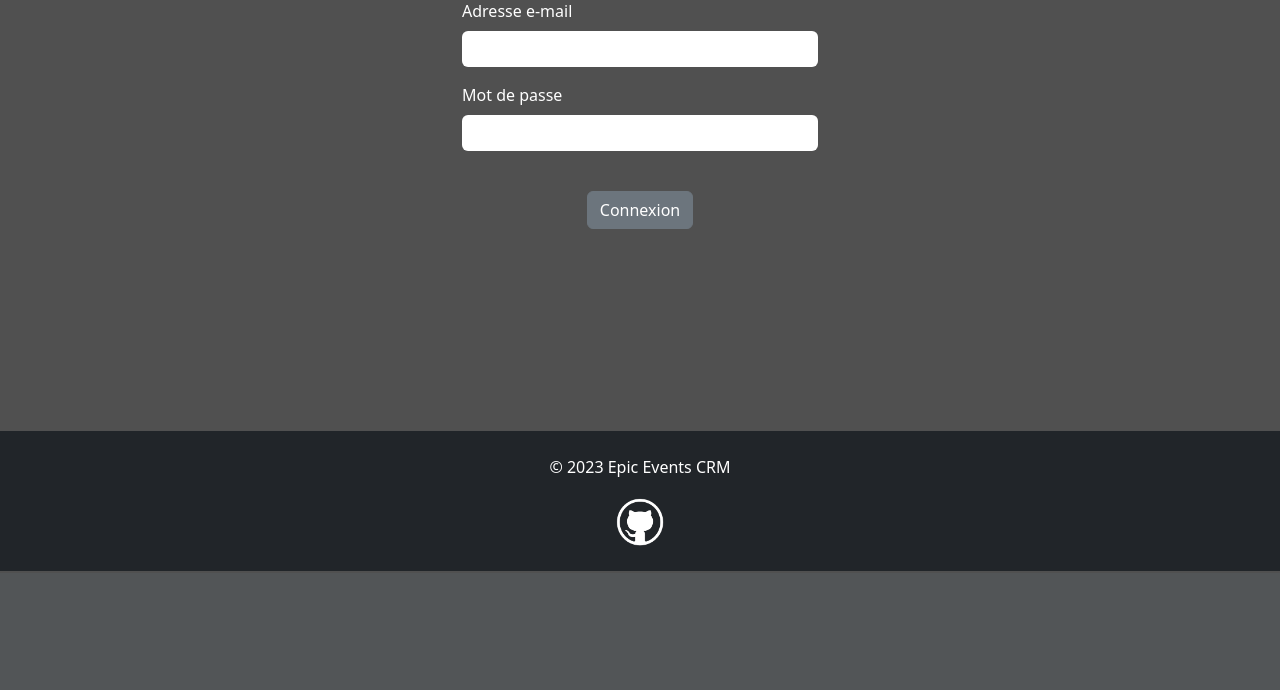
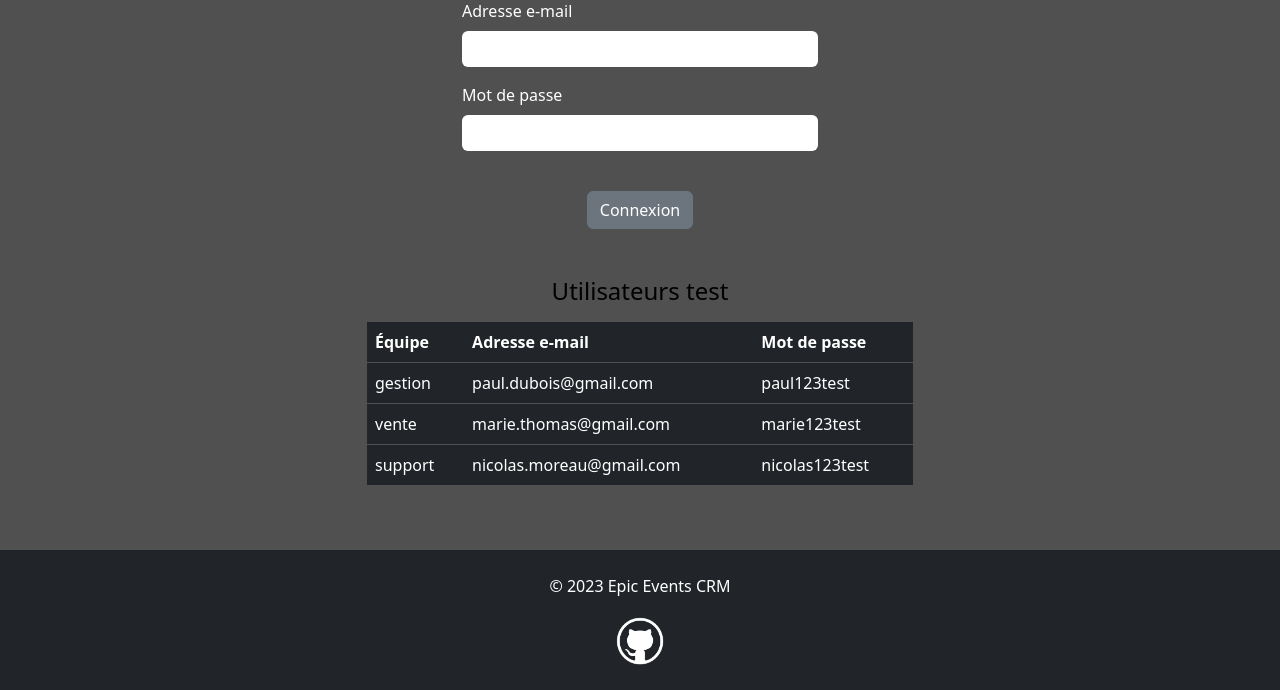
Before and after one commit to romansainthilaire/epic_events_crm, a Django app: page /connexion/ in a window 1280 px wide. Shown: the part 227-917 px from the top of the page. Before the commit the page ends 798 px from the top, so only its background shows below. Run offline with Django 4.2, Linux system fonts and the light colour scheme; some libraries are stand-ins or nearby versions.

Commit message:
test users

```diff
--- a/accounts/templates/accounts/login_form.html
+++ b/accounts/templates/accounts/login_form.html
@@ -7,16 +7,13 @@
 
 <div class="row justify-content-center">
     <div class="col-sm-8 col-md-6 col-lg-5 col-xl-4">
-
         <h1 class="text-center text-white mb-4">Connectez-vous</h1>
-
         {% if error_message %}
         <div class="alert alert-dark alert-dismissible show fade my-4">
             {{ error_message }}
             <button class="btn-close" data-bs-dismiss="alert"></button>
         </div>
         {% endif %}
-
         <form method="POST">
             {% csrf_token %}
             {% bootstrap_form form bound_css_class="" %}
@@ -24,7 +21,40 @@
                 <button class="btn btn-secondary mt-4" type="submit">Connexion</button>
             </div>
         </form>
+    </div>
+</div>
 
+<div class="row justify-content-center mt-5">
+    <div class="col-sm-10 col-md-8 col-lg-7 col-xl-6">
+        <h2 class="h4 text-center text-black">Utilisateurs test</h2>
+        <div class="table-responsive mt-3">
+            <table class="table table-dark">
+                <thead>
+                    <tr>
+                        <th>Équipe</th>
+                        <th>Adresse e-mail</th>
+                        <th>Mot de passe</th>
+                    </tr>
+                </thead>
+                <tbody class="light-grey">
+                    <tr>
+                        <td>gestion</td>
+                        <td>paul.dubois@gmail.com</td>
+                        <td>paul123test</td>
+                    </tr>
+                    <tr>
+                        <td>vente</td>
+                        <td>marie.thomas@gmail.com</td>
+                        <td>marie123test</td>
+                    </tr>
+                    <tr>
+                        <td>support</td>
+                        <td>nicolas.moreau@gmail.com</td>
+                        <td>nicolas123test</td>
+                    </tr>
+                </tbody>
+            </table>
+        </div>
     </div>
 </div>
 
```
Also changed, not shown: accounts/admin.py (+8 -0 lines).
